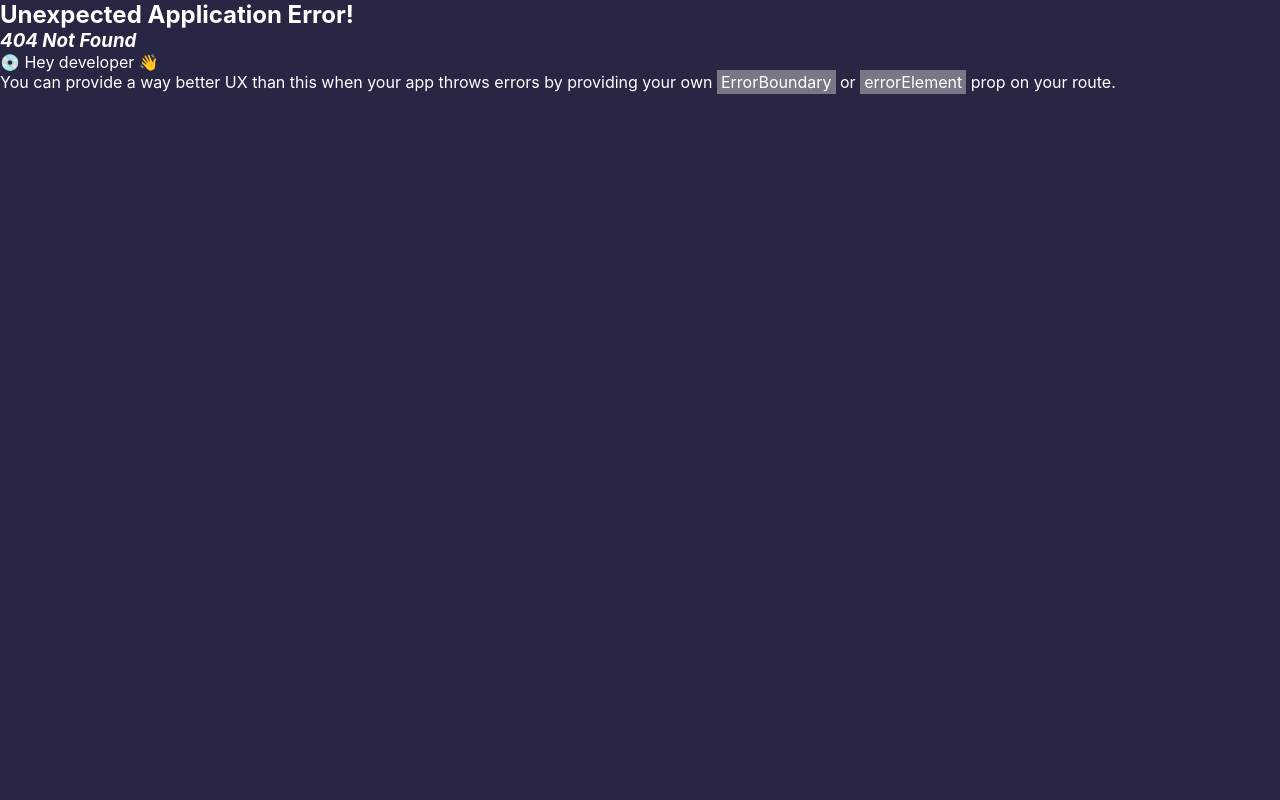
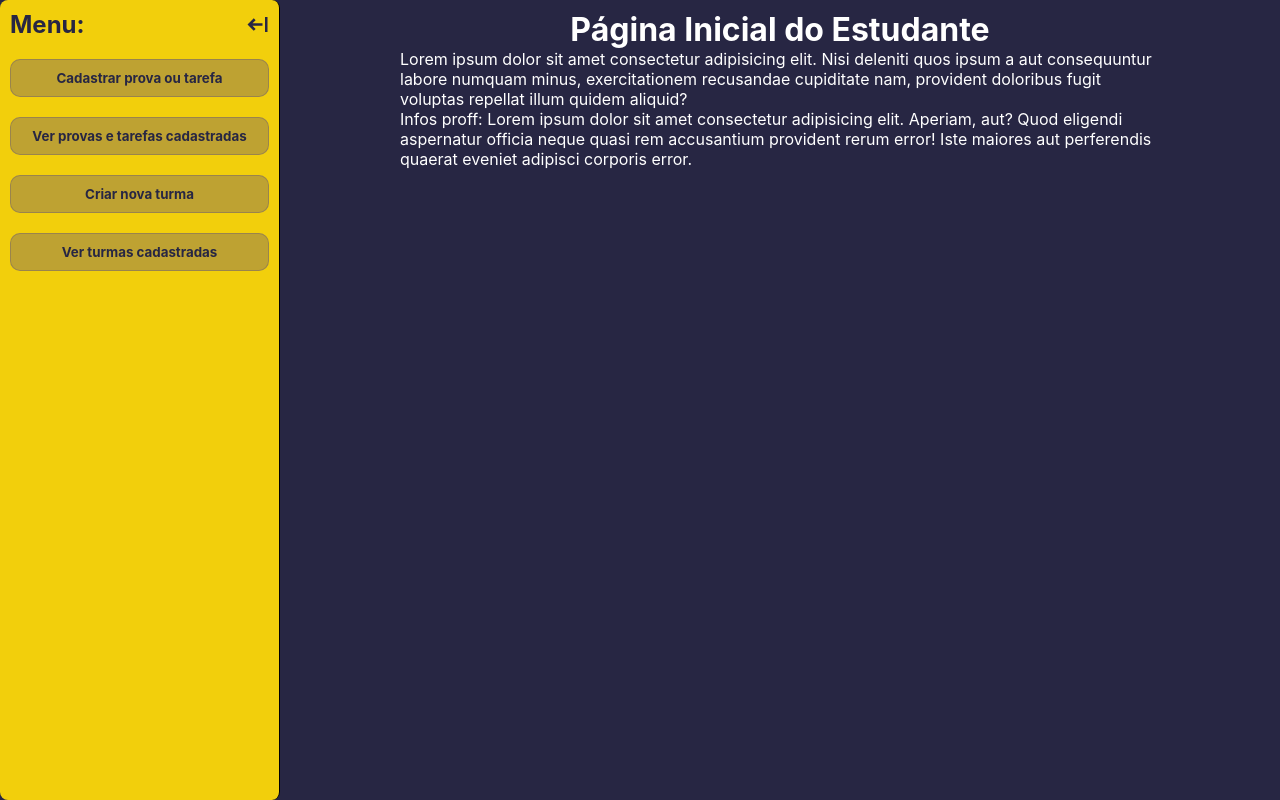
Before and after one commit to ES2-UFPI/CorrigeAi, a React (Vite) app in the folder vite-client/: page /home in a window 1280 px wide. Before the commit this address had no page. Built offline with nearby package versions, Linux system fonts and the light colour scheme.

Commit message:
Home render for specific user #57

```diff
--- /dev/null
+++ b/vite-client/src/Pages/Home/index.tsx
@@ -0,0 +1,20 @@
+import { useContext } from 'react'
+
+import { HomeTeacher } from '../Teacher/HomeTeacher'
+import { HomeStudent } from '../Student/HomeStudent'
+
+import { AuthContext } from '../../context/AuthContext'
+
+export function Home() {
+  const { user } = useContext(AuthContext)
+
+  return (
+    <div>
+      {user?.typeUser === 'teacher' ? (
+        <HomeTeacher />
+      ) : (
+        <HomeStudent />
+      )}
+    </div>
+  )
+}
--- /dev/null
+++ b/vite-client/src/Pages/Home/styles.ts
@@ -0,0 +1,16 @@
+import styled from "styled-components";
+
+export const HomePage = styled.div`
+  background: #272643;
+  width: 100%;
+  padding: 1rem 1rem;
+
+  display: flex;
+  flex-direction: column;
+  align-items: center;
+  color: #fff;
+`
+
+export const link = styled.a`
+  color: #61dafb;
+`
--- a/vite-client/src/Pages/Login/index.tsx
+++ b/vite-client/src/Pages/Login/index.tsx
@@ -18,16 +18,12 @@ export function Login(){
     //Buscando usuario, para depois setar no user
     //...
     e.preventDefault()
-    setUser({ name: 'Jon Kleber', email: "johndoe@example.com", typeUser: 'teacher' });
+    setUser({ name: 'Jon Kleber', email: "johndoe@example.com", typeUser: 'studnet' });
 
     //lógica para autenticar o usuário
     if (user?.email === 'johndoe@example.com'){
       setSigned(true)
-      if (user.typeUser === 'teacher'){
-        navigate('/home-teacher')
-      }else {
-        navigate('/home-student')
-      }
+      navigate('/home')
     }else {
       alert('Usuario não encontrado')
     }
@@ -54,14 +50,14 @@ export function Login(){
               <input
                 type="email"
                 value={email}
-                onChange={(e) => setEmail(e.target.value)}
+                onChange={ e => setEmail(e.target.value) }
               />
 
               <label htmlFor="password">Senha: </label>
               <input
                 type="password"
                 value={password}
-                onChange={ e => setPassword(e.target.value)}
+                onChange={ e => setPassword(e.target.value) }
               />
               <StyledButton
                 onClick={ e => signIn(e) }
--- a/vite-client/src/Pages/Student/HomeStudent/index.tsx
+++ b/vite-client/src/Pages/Student/HomeStudent/index.tsx
@@ -1,13 +1,8 @@
-import { useContext } from 'react'
-
 import { Layout } from '../../../components/Layout'
 import { Wrapper } from '../../../styles/Layout'
 import { HomePage } from './styles'
 
-import { AuthContext } from '../../../context/AuthContext'
-
 export function HomeStudent() {
-  const { signed, signIn, signOut, user } = useContext(AuthContext)
 
   return (
     <Layout>
--- a/vite-client/src/Pages/Teacher/HomeTeacher/index.tsx
+++ b/vite-client/src/Pages/Teacher/HomeTeacher/index.tsx
@@ -1,13 +1,8 @@
-import { useContext } from 'react'
-
 import { Layout } from '../../../components/Layout'
 import { Wrapper } from '../../../styles/Layout'
-import { HomePage } from './styles'
-
-import { AuthContext } from '../../../context/AuthContext'
+import { HomePage } from '../../Home/styles'
 
 export function HomeTeacher() {
-  const { signed, signIn, signOut, user } = useContext(AuthContext)
 
   return (
     <Layout>
--- a/vite-client/src/main.tsx
+++ b/vite-client/src/main.tsx
@@ -5,7 +5,6 @@ import GlobalStyles from "./styles/globalStyles";
 import { createBrowserRouter, RouterProvider } from "react-router-dom"
 
 import { Login } from "./Pages/Login";
-import { HomeTeacher } from "./Pages/Teacher/HomeTeacher";
 import { CreateTaskOrExam } from "./Pages/CreateAvaliation";
 import { ViewAvaliations } from "./Pages/ViewAvaliations";
 import { SolveAvaliation } from "./Pages/SolveAvaliation";
@@ -15,6 +14,7 @@ import { Homeclass } from "./Pages/HomeClass";
 
 import { AuthContextProvider } from "./context/AuthProvider";
 import { HomeStudent } from "./Pages/Student/HomeStudent";
+import { Home } from "./Pages/Home";
 
 const router = createBrowserRouter([
   {
@@ -22,8 +22,8 @@ const router = createBrowserRouter([
     element: <Login />
   },
   {
-    path: "/home-teacher",
-    element: <HomeTeacher />
+    path: "/home",
+    element: <Home />
   },
   {
     path: "/home-student",
```
Lines whose indentation alone changed are shown as unchanged.
